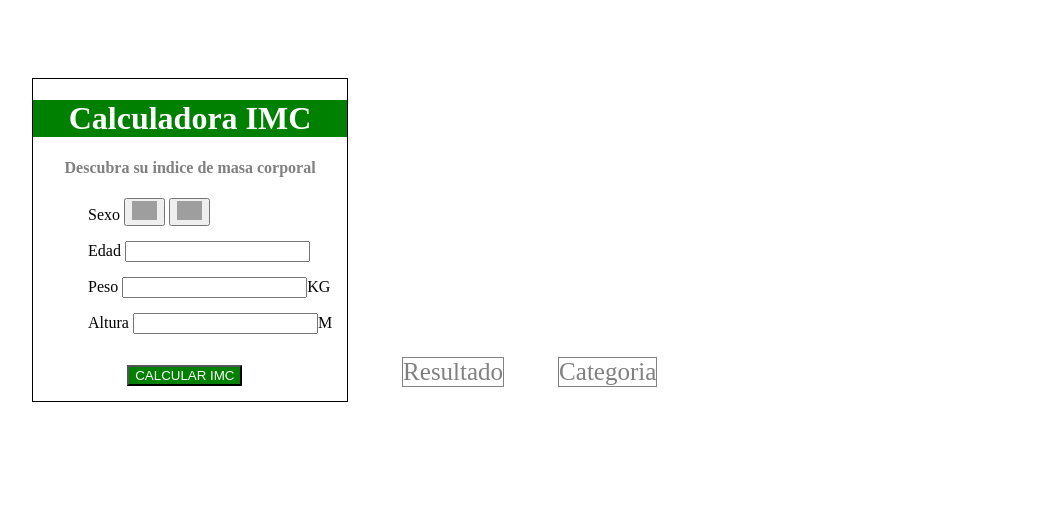
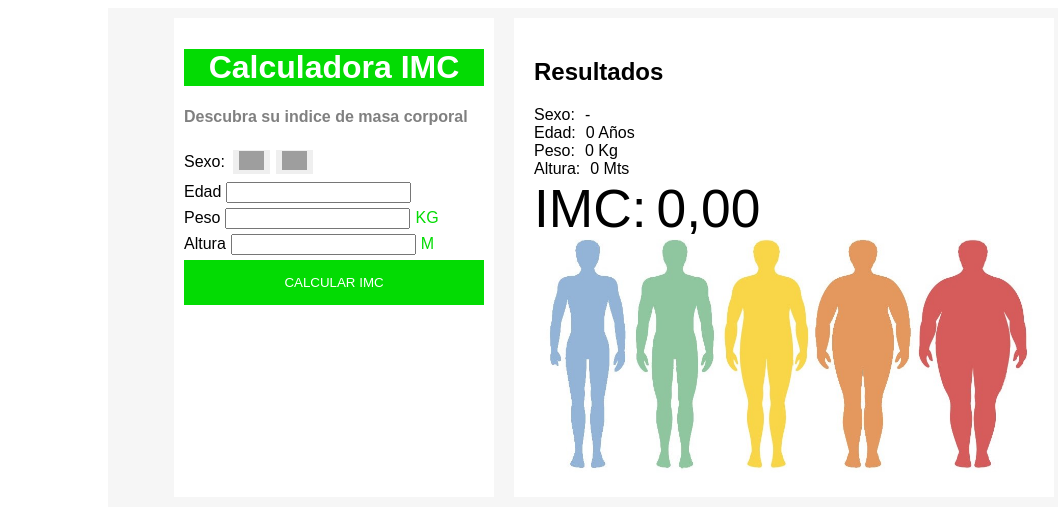
Before and after one commit to Bethsyf/workshop1, a plain HTML site: page index.html in a window 1280 px wide. Shown: the whole page, without its empty margins (26-1084 px from the left). Drawn offline with Linux system fonts and the light colour scheme; grey boxes are pictures that could not be loaded.

Commit message:
ajustar cambios para finalizar proyecto de IMC

```diff
--- a/index.html
+++ b/index.html
@@ -1,29 +1,82 @@
 <!DOCTYPE html>
 <html lang="en">
+
 <head>
     <meta charset="UTF-8">
     <meta http-equiv="X-UA-Compatible" content="IE=edge">
     <meta name="viewport" content="width=device-width, initial-scale=1.0">
-    <link rel="icon" href="icon-imc.webp">
-    <link rel="stylesheet" href="/styles.css">
+    <link rel="icon" href="./images/icon-imc.webp">
+    <link rel="stylesheet" href="./styles/styles.css">
     <title>Calculadora IMC</title>
 </head>
+
 <body>
-    <div >
-        <h1>Calculadora IMC</h1>
-        <h4 class="title">Descubra su indice de masa corporal</h4>
-        <ul>
-            <li>Sexo <button><img src="https://icones.pro/wp-content/uploads/2021/02/icone-png-symbole-masculin-gris.png" alt="masculino"></button>
-                <button><img src="https://icones.pro/wp-content/uploads/2021/03/symbole-feminin-icone-grise.png" alt="femenino"></button></li>
-            <li>Edad <input type="number" ></li>
-            <li>Peso <input id="kg" type="number">KG</li>
-            <li>Altura <input id="m" type="number">M</li>
-        </ul>
-        <button class='boton' id="calc">CALCULAR IMC</button>
+    <div class="wrapper">
+        <div class="main-form">
+            <h1 class="title">Calculadora IMC</h1>
+            <h4 class="description">Descubra su indice de masa corporal</h4>
+            <div class="items">
+                <label for="">Sexo: </label>
+                <button id="man" class="sex">
+                    <span>
+                        <img src="https://icones.pro/wp-content/uploads/2021/02/icone-png-symbole-masculin-gris.png"
+                            alt="masculino">
+                    </span>
+                </button>
+                <button id="woman" class="sex">
+                    <span>
+                        <img src="https://icones.pro/wp-content/uploads/2021/03/symbole-feminin-icone-grise.png"
+                            alt="femenino">
+                    </span>
+                </button>
+            </div>
+            <div class="items">
+                <label for="edad">Edad</label>
+                <input id="edad" type="number" name="edad">
+            </div>
+            <div class="items">
+                <label for="peso">Peso</label>
+                <input id="peso" type="number" name="peso">
+                <span class="anthropometric">KG</span>
+            </div>
+            <div class="items">
+                <label for="altura">Altura</label>
+                <input id="altura" type="number" name="altura">
+                <span class="anthropometric">M</span>
+            </div>
+            <input class="btn-calcular" type="button" value="CALCULAR IMC" onclick="calcularImc()">
+        </div>
+        <div class="result">
+            <h2>Resultados</h2>
+            <div class="item-result">
+                <label for="sexo">Sexo:</label>
+                <p id="sexo">-</p>
+            </div>
+            <div class="item-result">
+                <label for="edad-result">Edad:</label>
+                <p id="edad-result">0 Años</p>
+            </div>
+            <div class="item-result">
+                <label for="peso-result">Peso:</label>
+                <p id="peso-result">0 Kg</p>
+            </div>
+            <div class="item-result">
+                <label for="altura-result">Altura:</label>
+                <p id="altura-result">0 Mts</p>
+            </div>
+            <div class="item-result">
+                <label id="imc-label" for="imc">IMC:</label>
+                <p id="imc">0,00</p>
+            </div>
+            <div class="item-result">
+                <p id="description-result"></p>
+            </div>
+            <div>
+                <img src="./images/imc.jpg" alt="imc" width="500">
+            </div>
+        </div>
     </div>
+    <script src="./scripts/script.js"></script>
+</body>
 
-    <div class="title1">Resultado <br><span class="resul" id="imc"></span></div>
-    <div class="title1">Categoria <br><span id="categ"></span></div>
-
-    <script src="./script.js"></script>
-</body>
+</html>
--- a/script.js
+++ /dev/null
@@ -1,23 +0,0 @@
-	calc = document.getElementById("calc");
-	kg = document.getElementById("kg");
-	m = document.getElementById("m");
-	imc = document.getElementById("imc");
-	categ = document.getElementById("categ");
-
-    calc.onclick = function(){
-		if(kg.value!="" && m.value!=""){
-			imcx = (kg.value / (m.value* m.value));
-			imc.innerHTML = imcx
-			console.log(imcx);
-
-			if(imcx<18.5){ categ.innerHTML = "Por debajo del peso"; }
-			else if(imcx>=18.5 && imcx<=24.9){ categ.innerHTML = "Saludable"; }
-			else if(imcx>=25 && imcx<=29.9){ categ.innerHTML = "Con sobrepeso"; }
-            else if(imcx>=30 && imcx<=39.9){ categ.innerHTML = "Obeso"; }
-			else if(imcx>40){ categ.innerHTML = "Obesidad extrema o de alto riesgo"; }
-
-		}else{
-			alert("Debes ingresar todos los datos")
-		}
-
-	};
--- /dev/null
+++ b/scripts/script.js
@@ -0,0 +1,70 @@
+let sex;
+const btnMan = document.querySelector("#man");
+const btnWoman = document.querySelector("#woman");
+
+btnMan.addEventListener("click", function () {
+    btnWoman.style.border = "1px solid white";
+    btnMan.style.border = "1px solid #03db03";
+    sex = "Masculino";
+});
+
+btnWoman.addEventListener("click", function () {
+    btnMan.style.border = "1px solid white";
+    btnWoman.style.border = "1px solid #03db03";
+    sex = "Femenino";
+});
+
+const stage = {
+    bajo: "Por debajo del peso",
+    normal: "Saludable",
+    medio: "Con sobre peso",
+    alto: "Obeso",
+    extremo: "Obesidad extrema o de alto riesgo",
+};
+
+function getObecity(imc) {
+    const state = {
+        color: "",
+        message: "",
+    };
+
+    if (imc < 18.5) {
+        state.message = stage.bajo;
+        state.color = "#93b4d7";
+    } else if (imc >= 18.5 && imc < 24.9) {
+        state.message = stage.normal;
+        state.color = "#8fc69f";
+    } else if (imc >= 25.0 && imc < 29.9) {
+        state.message = stage.medio;
+        state.color = "#f9d648";
+    } else if (imc >= 30.0 && imc < 39.9) {
+        state.message = stage.alto;
+        state.color = "#d65c5b";
+    } else {
+        state.message = stage.extremo;
+        state.color = "#f73f01";
+    }
+    return state;
+}
+
+function calcularImc() {
+    const imcResult = document.getElementById("imc");
+    const pesoResult = document.getElementById("peso-result");
+    const edadResult = document.getElementById("edad-result");
+    const alturaResult = document.getElementById("altura-result");
+    const sexResult = document.getElementById("sexo");
+    const descriptionResult = document.getElementById("description-result");
+    let edad = document.getElementById("edad");
+    let peso = document.getElementById("peso");
+    let altura = document.getElementById("altura");
+
+    const imc = peso.value / (altura.value * 2);
+    const description = getObecity(imc);
+    sexResult.innerHTML = sex;
+    pesoResult.innerHTML = `${peso.value} Kg`;
+    alturaResult.innerHTML = `${altura.value} Mts`;
+    edadResult.innerHTML = `${edad.value} Años`;
+    imcResult.innerHTML = imc.toFixed(2);
+    imcResult.style.color = description.color;
+    descriptionResult.innerHTML = description.message;
+}
--- a/styles.css
+++ /dev/null
@@ -1,47 +0,0 @@
-div {
-    width: auto;
-    padding: 30;
-    margin-top: 70px;
-    margin-left: 50px;
-    border: 1px solid;
-    display: inline-block;
-}
-
-h1{
-    background: green;
-    text-align: center;
-    color: white;
-}
-
-.boton{
-    margin: 15px;
-    background: green;
-    color: white;
-    cursor: pointer;
-    margin-left: 30%;
-}
-
-img{
-    width: 25px;
-}
-
-.title{
-    color: gray;
-    text-align: center;
-}
-
-.title1{
-    color: gray;
-    text-align: center;
-    font-size: 25px;
-}
-
-.resul{
-    color: green;
-    font-size: 50px;
-}
-
-li{
-    margin: 15px;
-    list-style: none;
-}
--- /dev/null
+++ b/styles/styles.css
@@ -0,0 +1,80 @@
+body {
+    font-family: Arial, Helvetica, sans-serif;
+  }
+  .wrapper {
+    max-width: 80%;
+    display: flex;
+    background-color: #f6f6f6;
+    margin: 0 auto;
+    justify-content: center;
+  }
+
+  .main-form {
+    width: 300px;
+    margin: 10px;
+    padding: 10px;
+    background-color: white;
+  }
+
+  .result {
+    width: 500px;
+    margin: 10px;
+    padding: 20px;
+    background-color: white;
+  }
+
+  .item-result {
+    display: flex;
+  }
+  .item-result p {
+    margin-top: 0;
+    margin-bottom: 0;
+  }
+  .item-result label {
+    margin-right: 10px;
+  }
+  .sex {
+    border: 1px solid white;
+    margin: 2px;
+  }
+  .sex span img {
+    width: 25px;
+  }
+
+.anthropometric {
+    color: #03db03;
+    margin-left: 5px;
+  }
+  .btn-calcular {
+    display: flex;
+    background-color: #03db03;
+    color: white;
+    width: 100%;
+    justify-content: center;
+    padding: 15px;
+    border: none;
+  }
+
+  .items {
+    display: flex;
+    margin-top: 5px;
+    margin-bottom: 5px;
+    align-items: center;
+  }
+  .items label {
+    margin-right: 5px;
+  }
+
+  .title {
+    background-color: #03db03;
+    color: white;
+    text-align: center;
+  }
+  .description {
+    color: gray;
+  }
+
+  #imc-label,
+  #imc {
+    font-size: 40pt;
+  }
```
Also changed, not shown: card.html (deleted, +0 -15 lines), images/icon-imc.webp (renamed from icon-imc.webp), images/imc.jpg (added).
